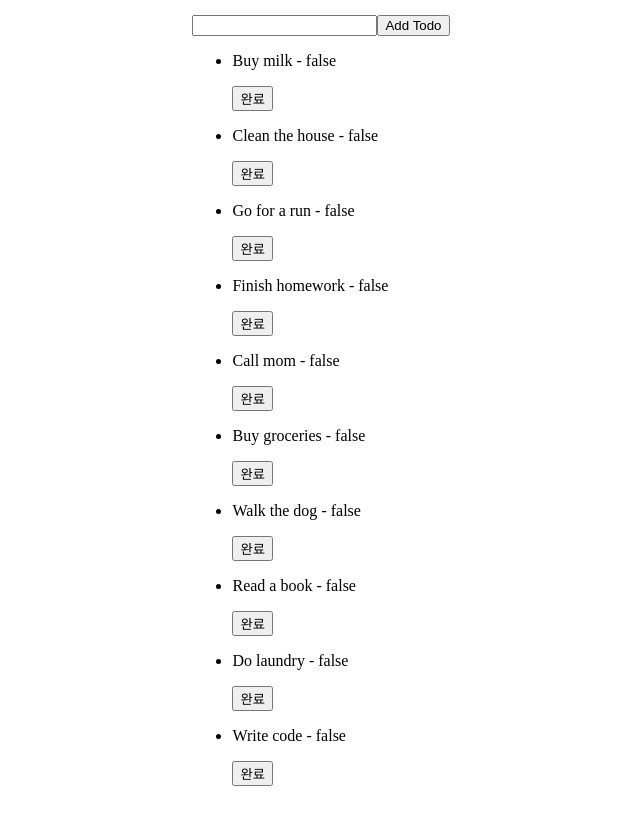
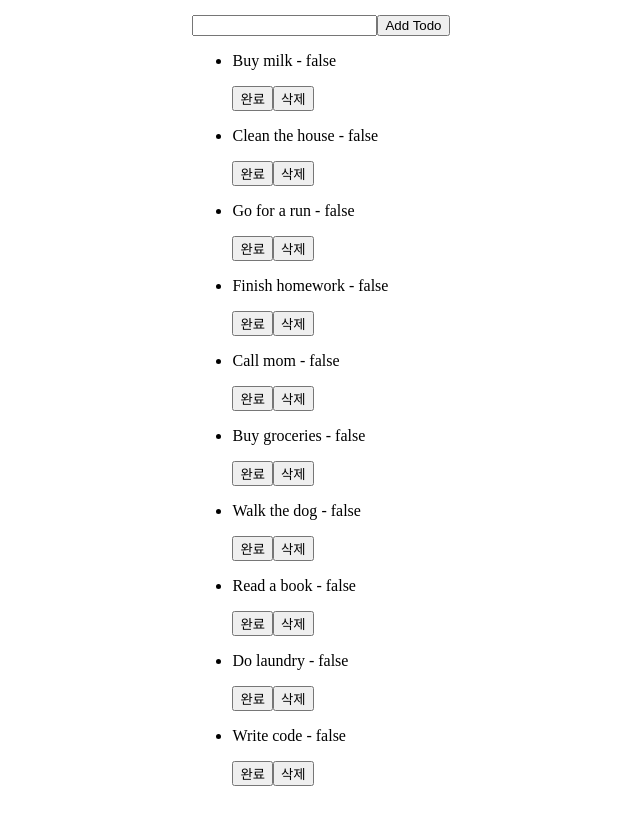
Before and after one commit to play93/Basic-Todo, a React (Vite) app: page / in a window 1280 px wide. Shown: the whole page, without its empty margins (319-959 px from the left). Built offline with nearby package versions, Linux system fonts and the light colour scheme.

Commit message:
feat: 삭제하는 함수 정의~삼항연산자로 리팩토링

```diff
--- a/src/components/TodoList.jsx
+++ b/src/components/TodoList.jsx
@@ -77,6 +77,27 @@ const TodoList = () => {
     setTodos(updateTodos);
   };
 
+  const handleDelete = (id) => {
+    const deleteUpdateTodos = todos.filter((todo) => {
+      // Note : 리택토링 이전 코드
+      // if (todo.id === id) {
+      //   //현재 항목의 id가 토글한(수정하려는) todo의 id가 같다면
+      //   return false;
+      // } else {
+      //   return true;
+      // }
+
+      // Note : 리택토링 이전 코드3 (error! 앞에 리턴을 붙이지 않아서 모든 항목이 삭제됨)
+      // todo.id === id ? false : true;
+
+      // Note : 리택토링 이전 코드4
+      // return todo.id === id ? false : true;
+
+      return todo.id !== id;
+    });
+    setTodos(deleteUpdateTodos);
+  };
+
   return (
     <div>
       <form action="">
@@ -98,6 +119,7 @@ const TodoList = () => {
               {todo.text} - {String(todo.completed)}
             </p>
             <button onClick={() => toggleCompleted(todo.id)}>완료</button>
+            <button onClick={() => handleDelete(todo.id)}>삭제</button>
           </li>
         ))}
       </ul>
```
